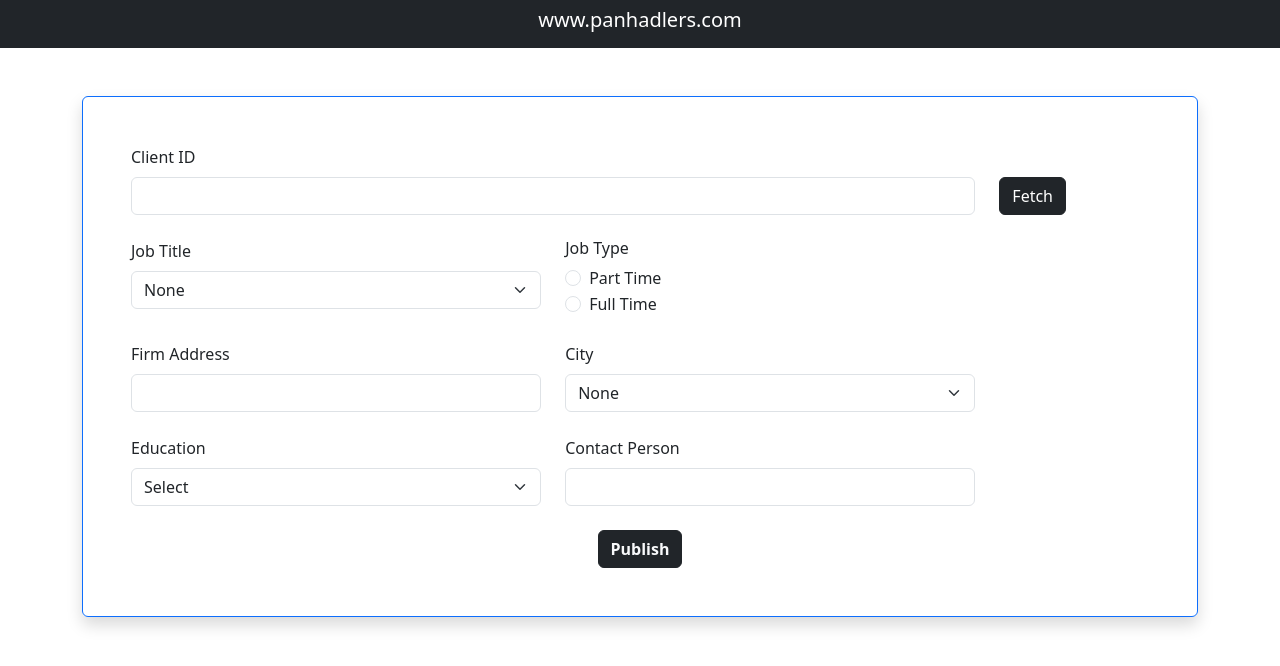
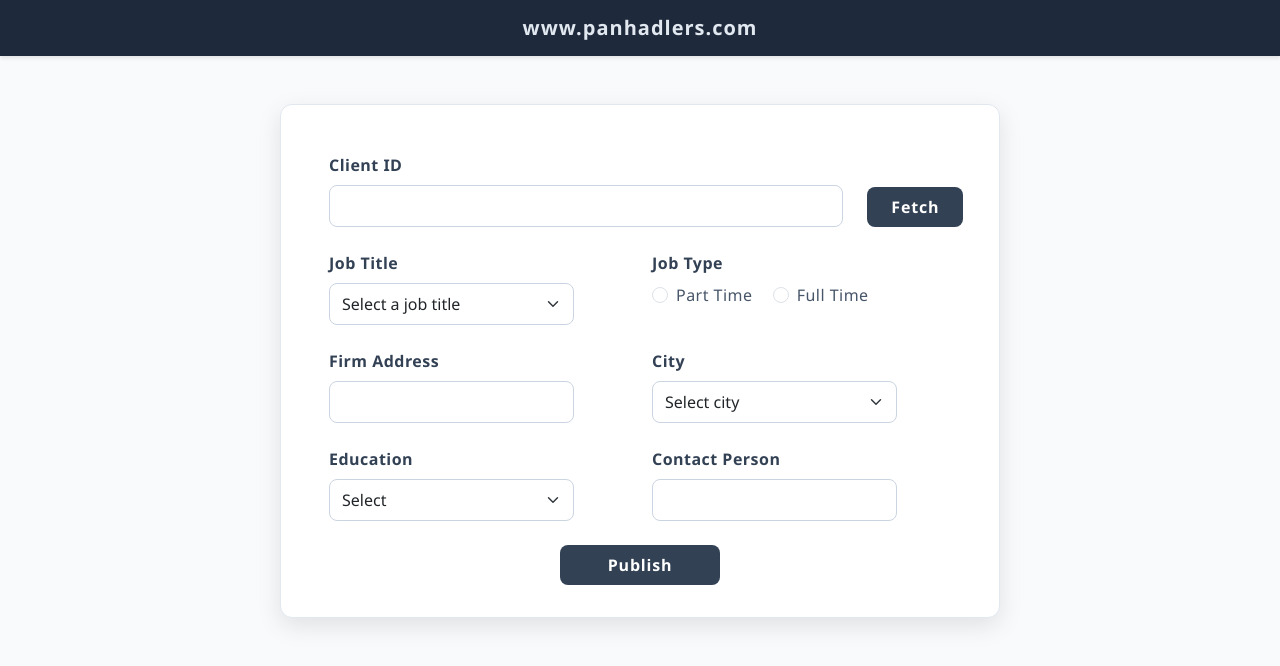
Before and after one commit to Karanks1436/PanHandlers, a website: page public/Post-job.html in a window 1280 px wide. Drawn offline with nearby package versions, Linux system fonts and the light colour scheme.

Commit message:
Update Post-job.html

```diff
--- a/public/Post-job.html
+++ b/public/Post-job.html
@@ -2,23 +2,128 @@
 <html lang="en">
 
 <head>
-    <meta charset="UTF-8">
-    <meta name="viewport" content="width=device-width, initial-scale=1.0">
-    <title>Post Job</title>
-    <meta name="google-adsense-account" content="ca-pub-7210368865406744">
-    <link rel="icon" type="image/x-icon" href="https://media.istockphoto.com/id/1399229336/vector/homeless-man-on-street-businessmen.jpg?s=612x612&w=0&k=20&c=uL7nSHRWT-K160Nfh8WgRGjAIbiUwPlGCzec0zVYHPw=">
-    <link href="https://cdn.jsdelivr.net/npm/bootstrap@5.3.3/dist/css/bootstrap.min.css" rel="stylesheet" integrity="sha384-QWTKZyjpPEjISv5WaRU9OFeRpok6YctnYmDr5pNlyT2bRjXh0JMhjY6hW+ALEwIH" crossorigin="anonymous">
-    <script src="https://cdn.jsdelivr.net/npm/@popperjs/core@2.11.8/dist/umd/popper.min.js" integrity="sha384-I7E8VVD/ismYTF4hNIPjVp/Zjvgyol6VFvRkX/vR+Vc4jQkC+hVqc2pM8ODewa9r" crossorigin="anonymous"></script>
-    <script src="https://cdn.jsdelivr.net/npm/bootstrap@5.3.3/dist/js/bootstrap.min.js" integrity="sha384-0pUGZvbkm6XF6gxjEnlmuGrJXVbNuzT9qBBavbLwCsOGabYfZo0T0to5eqruptLy" crossorigin="anonymous"></script>
-    <script src="https://code.jquery.com/jquery-3.7.1.min.js" integrity="sha256-/JqT3SQfawRcv/BIHPThkBvs0OEvtFFmqPF/lYI/Cxo=" crossorigin="anonymous"></script>
+  <meta charset="UTF-8" />
+  <meta name="viewport" content="width=device-width, initial-scale=1" />
+  <title>Post Job - Panhadlers</title>
+  <meta name="google-adsense-account" content="ca-pub-7210368865406744" />
+  <link rel="icon" href="https://media.istockphoto.com/id/1399229336/vector/homeless-man-on-street-businessmen.jpg?s=612x612&w=0&k=20&c=uL7nSHRWT-K160Nfh8WgRGjAIbiUwPlGCzec0zVYHPw=" type="image/x-icon" />
+  <link href="https://cdn.jsdelivr.net/npm/bootstrap@5.3.3/dist/css/bootstrap.min.css" rel="stylesheet" crossorigin="anonymous" />
+
+  <script src="https://cdn.jsdelivr.net/npm/@popperjs/core@2.11.8/dist/umd/popper.min.js" crossorigin="anonymous"></script>
+  <script src="https://cdn.jsdelivr.net/npm/bootstrap@5.3.3/dist/js/bootstrap.min.js" crossorigin="anonymous"></script>
+  <script src="https://code.jquery.com/jquery-3.7.1.min.js" crossorigin="anonymous"></script>
   <script src="https://cdnjs.cloudflare.com/ajax/libs/angular.js/1.8.3/angular.min.js"></script>
+
+  <style>
+    /* Body & font */
+    body {
+      font-family: "Segoe UI", Tahoma, Geneva, Verdana, sans-serif;
+      background: #f9fafb;
+      color: #333;
+      min-height: 100vh;
+    }
+
+    /* Header */
+    .header {
+      background: #1e293b;
+      padding: 1rem 0;
+      box-shadow: 0 2px 4px rgb(0 0 0 / 0.1);
+    }
+
+    .header h5 {
+      margin: 0;
+      font-weight: 600;
+      letter-spacing: 1px;
+      color: #e2e8f0;
+      user-select: none;
+    }
+
+    /* Form container */
+    .form-container {
+      max-width: 720px;
+      margin: 3rem auto;
+      background: #fff;
+      padding: 3rem 3rem 2rem;
+      border-radius: 12px;
+      box-shadow: 0 8px 24px rgb(0 0 0 / 0.1);
+      border: 1px solid #e2e8f0;
+      transition: box-shadow 0.3s ease-in-out;
+    }
+
+    .form-container:hover {
+      box-shadow: 0 12px 40px rgb(0 0 0 / 0.15);
+    }
+
+    /* Form labels */
+    label {
+      font-weight: 600;
+      color: #334155;
+      margin-bottom: 0.35rem;
+      display: block;
+      letter-spacing: 0.03em;
+    }
+
+    /* Form controls */
+    input.form-control,
+    select.form-select {
+      border: 1.5px solid #cbd5e1;
+      border-radius: 8px;
+      padding: 0.5rem 0.75rem;
+      font-size: 1rem;
+      transition: border-color 0.3s ease;
+      box-shadow: none;
+    }
+
+    input.form-control:focus,
+    select.form-select:focus {
+      border-color: #3b82f6;
+      box-shadow: 0 0 6px rgba(59, 130, 246, 0.4);
+      outline: none;
+    }
+
+    /* Radio buttons */
+    .form-check-label {
+      font-weight: 500;
+      color: #475569;
+    }
+
+    /* Button */
+    .btn-dark {
+      background-color: #334155;
+      border: none;
+      padding: 0.5rem 1.5rem;
+      font-weight: 600;
+      letter-spacing: 0.05em;
+      transition: background-color 0.3s ease;
+      border-radius: 8px;
+    }
+
+    .btn-dark:hover,
+    .btn-dark:focus {
+      background-color: #1e293b;
+      box-shadow: 0 0 8px rgba(30, 41, 59, 0.6);
+    }
+
+    /* Responsive tweaks */
+    @media (max-width: 576px) {
+      .form-container {
+        padding: 2rem 1.5rem 1.5rem;
+      }
+
+      .btn-dark {
+        width: 100%;
+      }
+    }
+  </style>
+
   <script>
-           function init(){
-            let activeUser= localStorage.getItem("activeUser")
-            document.getElementById("txtEmail").value=activeUser;
+    function init() {
+      let activeUser = localStorage.getItem("activeUser");
+      if (activeUser) {
+        document.getElementById("txtEmail").value = activeUser;
       }
-    </script>
-    <script>
+    }
+
     $(document).ready(function () {
       $("#fetch").click(function () {
         let obj = {
@@ -26,23 +131,21 @@
           url: "/fetchclientpost",
           data: {
             txtEmail: $("#txtEmail").val(),
-                    }
-                }
+          },
+        };
 
-                // Sending AJAX Call
         $.ajax(obj)
           .then(function (responseInJsonAry) {
-                        if (responseInJsonAry.length == 0)
-                            alert("Invalid Email Id / Password");
+            if (responseInJsonAry.length == 0) alert("Invalid Email Id / Password");
             else {
-                            alert(JSON.stringify(responseInJsonAry));
               $("#jobtitle").val(responseInJsonAry[0].jobtitle);
               $("#contact").val(responseInJsonAry[0].contact.substr(0, 10));
               $("#firmaddr").val(responseInJsonAry[0].address);
               $("#city").val(responseInJsonAry[0].city);
               $("#edu").val(responseInJsonAry[0].edu);
             }
-                    }).fail(function (err) {
+          })
+          .fail(function (err) {
             alert(err.message);
           });
       });
@@ -51,27 +154,27 @@
 </head>
 
 <body ng-app="myModule" ng-controller="myController" onload="init()" ng-init="Fetchall()">
-    <div class="p-2 bg-dark">
-        <h5 class="text-center text-white">www.panhadlers.com</h5>
-    </div>
+  <header class="header">
+    <h5 class="text-center">www.panhadlers.com</h5>
+  </header>
 
-    <div class="container my-5">
-        <form class="border border-primary p-5 rounded shadow" method="post" action="/post-job">
-            <div class="row mb-4">
+  <main class="form-container">
+    <form method="post" action="/post-job" novalidate>
+      <div class="row mb-4 align-items-end">
         <div class="col-md-10">
           <label for="txtEmail" class="form-label">Client ID</label>
-                    <input type="email" class="form-control" id="txtEmail" name="txtEmail" aria-describedby="emailHelp" readonly required>
+          <input type="email" class="form-control" id="txtEmail" name="txtEmail" readonly required />
         </div>
-                <div class="col-md-2 d-flex align-items-end">
-                    <input type="button" class="btn btn-dark" value="Fetch" id="fetch">
+        <div class="col-md-2 d-grid">
+          <button type="button" class="btn btn-dark" id="fetch">Fetch</button>
         </div>
       </div>
 
       <div class="row mb-4">
         <div class="col-md-5">
           <label for="jobtitle" class="form-label">Job Title</label>
-                    <select name="jobtitle" id="jobtitle" ng-change="doFilter()" class="form-select" ng-model="selEmail" required>
-                        <option value="">None</option>
+          <select name="jobtitle" id="jobtitle" class="form-select" required>
+            <option value="">Select a job title</option>
             <option value="Sweeper">Sweeper</option>
             <option value="Cook">Cook</option>
             <option value="Driver">Driver</option>
@@ -81,14 +184,14 @@
           </select>
         </div>
 
-                <div class="col-md-5">
-                    <h6>Job Type</h6>
-                    <div class="form-check">
-                        <input class="form-check-input" type="radio" name="jobType" id="part" value="Part Time">
+        <div class="col-md-5 offset-md-1">
+          <label class="form-label d-block mb-2">Job Type</label>
+          <div class="form-check form-check-inline">
+            <input class="form-check-input" type="radio" name="jobType" id="part" value="Part Time" required />
             <label class="form-check-label" for="part">Part Time</label>
           </div>
-                    <div class="form-check">
-                        <input class="form-check-input" type="radio" name="jobType" id="full" value="Full Time">
+          <div class="form-check form-check-inline">
+            <input class="form-check-input" type="radio" name="jobType" id="full" value="Full Time" />
             <label class="form-check-label" for="full">Full Time</label>
           </div>
         </div>
@@ -97,13 +200,13 @@
       <div class="row mb-4">
         <div class="col-md-5">
           <label for="firmaddr" class="form-label">Firm Address</label>
-                    <input type="text" class="form-control" id="firmaddr" name="firmaddr" aria-describedby="emailHelp" required>
+          <input type="text" class="form-control" id="firmaddr" name="firmaddr" required />
         </div>
 
-                <div class="col-md-5">
+        <div class="col-md-5 offset-md-1">
           <label for="city" class="form-label">City</label>
-                    <select name="city" id="city" ng-change="doFilter()" class="form-select" ng-model="selCity" required>
-                        <option value="">None</option>
+          <select name="city" id="city" class="form-select" required>
+            <option value="">Select city</option>
             <option value="Bathinda">Bathinda</option>
             <option value="Ludhiana">Ludhiana</option>
             <option value="Patiala">Patiala</option>
@@ -118,23 +221,23 @@
         <div class="col-md-5">
           <label for="edu" class="form-label">Education</label>
           <select name="edu" id="edu" class="form-select" required>
-                        <option value="none">Select</option>
+            <option value="">Select</option>
             <option value="Yes">Yes</option>
             <option value="No">No</option>
           </select>
         </div>
 
-                <div class="col-md-5">
+        <div class="col-md-5 offset-md-1">
           <label for="contact" class="form-label">Contact Person</label>
-                    <input type="number" class="form-control" id="contact" name="contact" aria-describedby="emailHelp" required>
+          <input type="tel" class="form-control" id="contact" name="contact" maxlength="15" required />
         </div>
       </div>
 
       <div class="d-flex justify-content-center">
-                <button type="submit" class="btn btn-dark mx-2 text-light fw-bold">Publish</button>
+        <button type="submit" class="btn btn-dark px-5 fw-bold">Publish</button>
       </div>
     </form>
-    </div>
+  </main>
 </body>
 
 </html>
```
Lines whose indentation alone changed are shown as unchanged.
